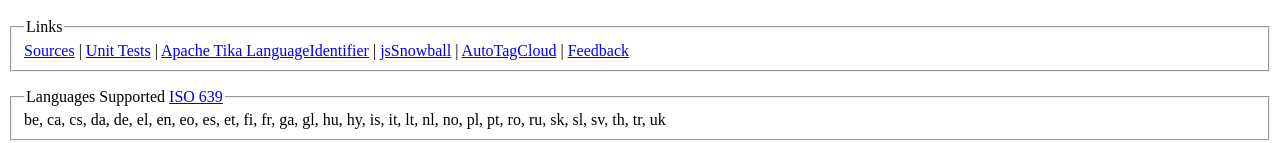
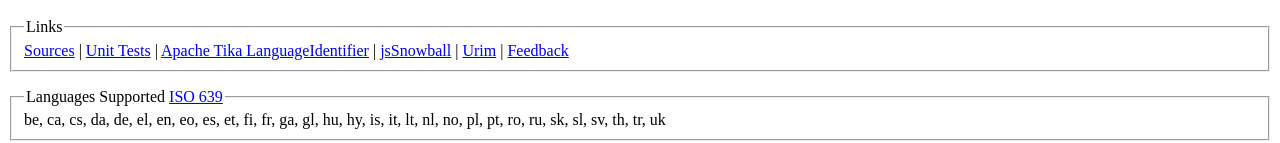
Before and after one commit to mazko/jsli, a website: page index.html in a window 1280 px wide. Shown: the part 211-354 px from the top of the page. Drawn offline with Linux system fonts and the light colour scheme.

Commit message:
Update index.html

```diff
--- a/index.html
+++ b/index.html
@@ -51,7 +51,7 @@
 		<a href="test/composite.html" target="_blank" rel="nofollow">Unit Tests</a> |
 		<a href="http://tika.apache.org/1.2/api/org/apache/tika/language/LanguageIdentifier.html" target="_blank" rel="nofollow">Apache Tika LanguageIdentifier</a> |
 		<a href="http://mazko.github.com/jssnowball/" target="_blank">jsSnowball</a> |
-		<a href="http://autotagcloud.com/" target="_blank">AutoTagCloud</a> |
+		<a href="http://mazko.github.io/jstaggregator/" target="_blank">Urim</a> |
 		<a href="mailto:o.mazko@mail.ru?subject=Javascript%20language%20identifier" rel="nofollow" onmouseover="var split = this.href.split('?');  split[0] = split[0].replace('%20%5Bat%5D%20','@'); this.href = split.join('?');">Feedback</a>
 	</fieldset>
 	<p></p>
```
